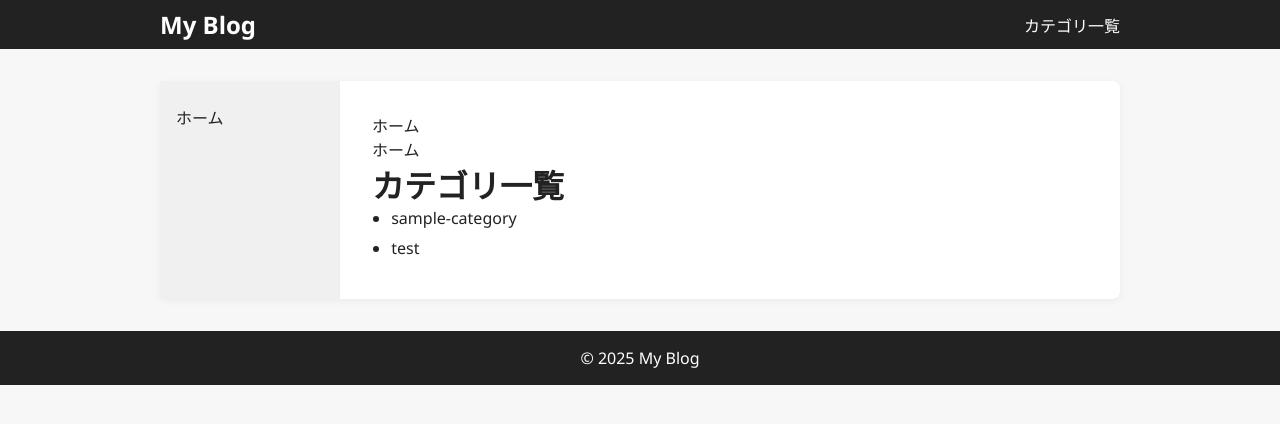
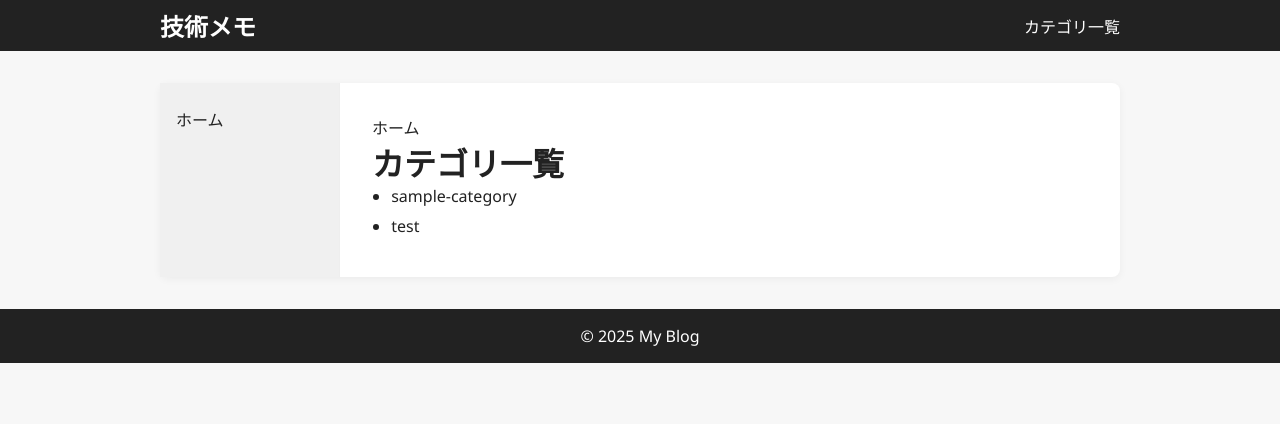
Before and after one commit to kkk315/memo, a Next.js app: page / in a window 1280 px wide. Shown: the top 424 px of the page. Built offline with nearby package versions, Linux system fonts and the light colour scheme.

Commit message:
パンくずリスト重複削除

```diff
--- a/app/layout.tsx
+++ b/app/layout.tsx
@@ -30,7 +30,7 @@ export default function RootLayout({
         <header className="site-header">
           <div className="header-inner">
             <Link href="/" className="site-title">
-              My Blog
+              技術メモ
             </Link>
             <nav className="site-nav">
               <Link href="/">カテゴリ一覧</Link>
--- a/app/page.tsx
+++ b/app/page.tsx
@@ -13,9 +13,6 @@ export default async function CategoryPage() {
 
   return (
     <main>
-      <nav className="breadcrumb">
-        <Link href="/">ホーム</Link>
-      </nav>
       <h1>カテゴリ一覧</h1>
       <ul>
         {categories.map((category) => (
```
